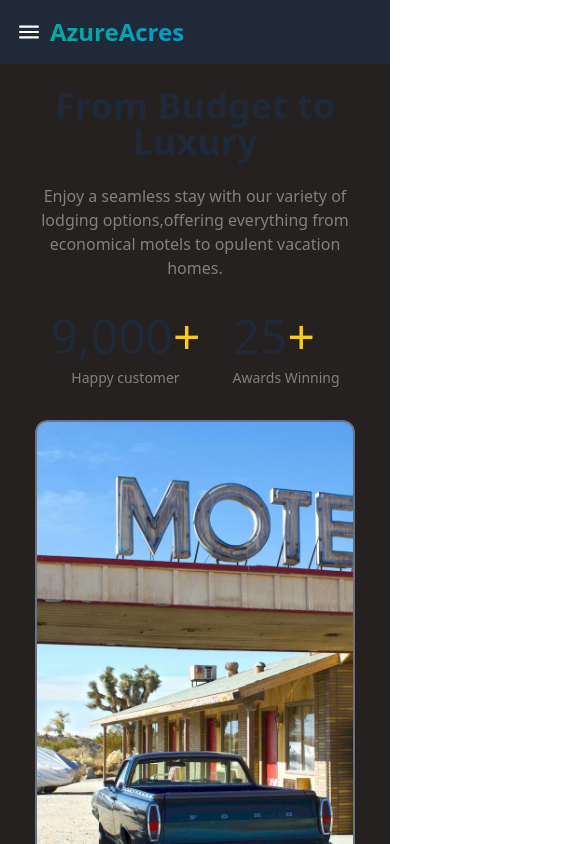
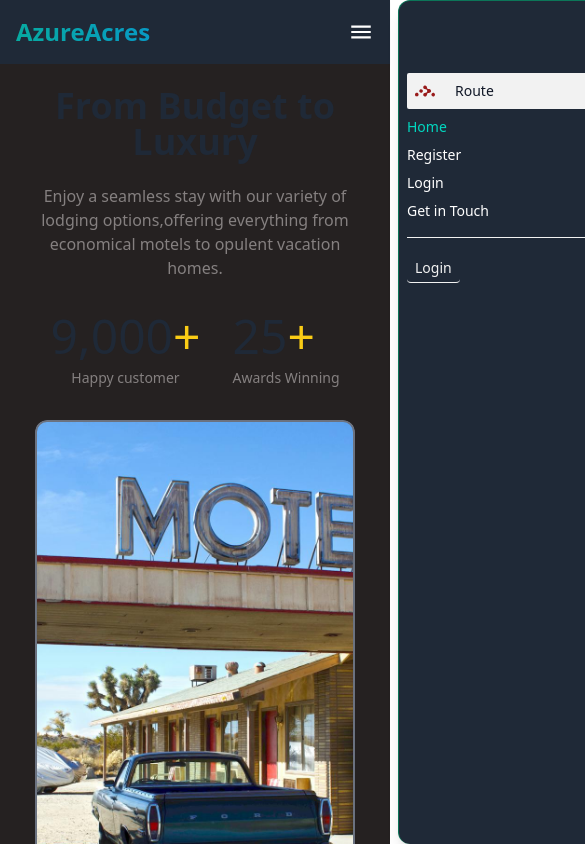
Before and after one commit to strongfornt/AzureAcres, a React (Vite) app: page / in a window 390 px wide. Shown: the top 844 px of the page, 585 px wide, since content can reach past the window. Built offline with nearby package versions, Linux system fonts and the light colour scheme; no server answers.

Commit message:
addign responsive menu

```diff
--- a/src/Components/Faq/Faq.jsx
+++ b/src/Components/Faq/Faq.jsx
@@ -5,9 +5,8 @@ export default function Faq() {
     <>
       <section className="">
         <div className="container flex flex-col justify-between  min-w-full  mx-auto  lg:flex-row lg:justify-between">
-          <div className="flex items-center  mx-auto mb-4  min-w-full lg:min-w-0     justify-center  mt-8 lg:mt-0 h-72 sm:h-80 lg:h-96 xl:h-112 2xl:h-128">
+          <div className="flex items-center  mb-4  min-w-full lg:min-w-0     justify-center  mt-8 lg:mt-0 h-72 sm:h-80 lg:h-96 xl:h-112 2xl:h-128">
             <img
-
               data-aos="zoom-in"
               data-aos-delay="1000 "
               data-aos-duration="1000"
@@ -21,21 +20,24 @@ data-aos-duration="1000"
               data-aos="zoom-in"
               data-aos-delay="1200 "
               data-aos-duration="1200"
-            className="text-3xl font-bold leading-none sm:text-3xl text-accent">
+              className="text-3xl font-bold leading-none sm:text-3xl text-accent"
+            >
               Our value
             </h1>
             <h1
               data-aos="zoom-in"
               data-aos-delay="1400 "
               data-aos-duration="1400"
-            className="text-4xl my-2 font-semibold text-[#383737]">
+              className="text-4xl my-2 font-semibold text-[#383737]"
+            >
               Value We Give to You
             </h1>
             <p
               data-aos="zoom-in"
               data-aos-delay="1600 "
               data-aos-duration="1600"
-            className=" mb-8 text-sm text-[#968989] sm:mb-8">
+              className=" mb-8 text-sm text-[#968989] sm:mb-8"
+            >
               At AzureAcres, we are committed to providing exceptional service
               and value to our guests. Our FAQs section addresses common
               inquiries about our amenities, booking, and more.{" "}
@@ -46,39 +48,55 @@ data-aos-duration="1000"
                   data-aos="zoom-in"
                   data-aos-delay="1800 "
                   data-aos-duration="1800"
-            className="collapse collapse-plus shadow-md ">
+                  className="collapse collapse-plus shadow-md "
+                >
                   <input type="radio" name="my-accordion-3" defaultChecked />
                   <div className="collapse-title text-xl font-medium text-[#322f2f] ">
                     What amenities are included with the property?
                   </div>
                   <div className="collapse-content">
-                  <p className=" text-sm text-[#968989]" > Enjoy high-speed Wi-Fi, fitness center, swimming pool, on-site dining, laundry facilities, secure parking, and fully equipped kitchens in many units.</p>
+                    <p className=" text-sm text-[#968989]">
+                      {" "}
+                      Enjoy high-speed Wi-Fi, fitness center, swimming pool,
+                      on-site dining, laundry facilities, secure parking, and
+                      fully equipped kitchens in many units.
+                    </p>
                   </div>
                 </div>
                 <div
                   data-aos="zoom-in"
                   data-aos-delay="2000 "
                   data-aos-duration="2000"
-              className="collapse collapse-plus shadow-md">
+                  className="collapse collapse-plus shadow-md"
+                >
                   <input type="radio" name="my-accordion-3" />
                   <div className="collapse-title text-xl font-medium text-[#322f2f]">
                     What is your booking and cancellation policy?
                   </div>
                   <div className="collapse-content">
-                  <p className="text-sm text-[#968989]" >  Book with a deposit; cancel up to 48 hours before arrival without penalty. Later cancellations incur a one-night room charge.</p>
+                    <p className="text-sm text-[#968989]">
+                      {" "}
+                      Book with a deposit; cancel up to 48 hours before arrival
+                      without penalty. Later cancellations incur a one-night
+                      room charge.
+                    </p>
                   </div>
                 </div>
                 <div
                   data-aos="zoom-in"
                   data-aos-delay="2200 "
                   data-aos-duration="2200"
-              className="collapse collapse-plus shadow-md   ">
+                  className="collapse collapse-plus shadow-md   "
+                >
                   <input type="radio" name="my-accordion-3" />
                   <div className="collapse-title text-xl font-medium text-[#322f2f]">
                     What safety and security measures are in place?
                   </div>
                   <div className="collapse-content">
-                  <p className="text-sm text-[#968989]" >We prioritize your safety with secure access, 24/7 surveillance, and trained on-site staff for assistance.</p>
+                    <p className="text-sm text-[#968989]">
+                      We prioritize your safety with secure access, 24/7
+                      surveillance, and trained on-site staff for assistance.
+                    </p>
                   </div>
                 </div>
               </div>
--- a/src/Footer/Footer.jsx
+++ b/src/Footer/Footer.jsx
@@ -4,8 +4,8 @@ import logo from '../assets/house/a.png'
 export default function Footer() {
   return (
     <>
-    <footer data-aos="fade-up"  data-aos-duration="1000"  className="px-4 divide-y border-t ">
-	<div className="container flex flex-col justify-between py-10 mx-auto space-y-8 lg:flex-row lg:space-y-0">
+    <footer data-aos="fade-up"  data-aos-duration="1000"  className="px-4 divide-y border-t rounded-t-xl ">
+	<div className="container  flex flex-col justify-between py-10 mx-auto space-y-8 lg:flex-row lg:space-y-0">
 		<div className="lg:w-1/3">
 			<a rel="noopener noreferrer" href="#" className="flex justify-center space-x-3 lg:justify-start">
 			<div className="flex items-center justify-center w-12 h-12 rounded-full ">
--- /dev/null
+++ b/src/Header/Nav.css
@@ -0,0 +1,5 @@
+/* Class to blur the main content */
+.blur-effect {
+    filter: blur(5px);
+    pointer-events: none; /* Prevent clicks and interactions */
+}
--- a/src/Header/Navbar.jsx
+++ b/src/Header/Navbar.jsx
@@ -1,9 +1,12 @@
-import { useContext, useEffect, useState } from "react";
+import { useContext, useState } from "react";
 import { Link, NavLink } from "react-router-dom";
 import { AuthContext } from "../ContextProvider/ContextProvider";
 import profile from "./../assets/house/deFaultProfile1.png";
 import { useLocation } from "react-router-dom";
+import { calculateScrollbarWidth } from "./ScrollBar";
+import "./Nav.css";
 import OutsideClickHandler from "react-outside-click-handler";
+import { SiReactrouter } from "react-icons/si";
 
 export default function Navbar() {
   const location = useLocation();
@@ -14,7 +17,20 @@ export default function Navbar() {
       .catch(() => console.log("something is wrong"));
   };
 
-  // console.log('from navbar',user);
+  const disableScrolling = () => {
+    const scrollbarWidth = calculateScrollbarWidth();
+
+    document.body.style.paddingRight = `${scrollbarWidth}px`;
+
+    document.body.style.overflow = "hidden";
+  };
+
+  const enableScrolling = () => {
+    document.body.style.paddingRight = "0";
+
+    document.body.style.overflow = "auto";
+  };
+
   const navRoute = (
     <>
       <NavLink
@@ -22,9 +38,9 @@ export default function Navbar() {
         onClick={() => setMenu(!menu)}
         className={({ isActive }) =>
           isActive
-            ? " text-accent w-fit text-sm font-medium "
-            : `text-sm w-fit  font-medium ${
-                location.pathname == "/" ? "lg:text-white" : "text-black/60 "
+            ? ` text-accent w-fit text-sm font-medium  `
+            : `text-sm w-fit  font-medium  ${
+                location.pathname == "/" ? "text-white" : "text-black/60 "
               } `
         }
       >
@@ -44,7 +60,7 @@ export default function Navbar() {
           isActive
             ? "text-accent w-fit text-sm font-medium "
             : `text-sm w-fit ${
-                location.pathname == "/" ? "lg:text-white" : "text-black/60 "
+                location.pathname == "/" ? "text-white" : "text-black/60 "
               } font-medium `
         }
       >
@@ -63,7 +79,7 @@ export default function Navbar() {
           isActive
             ? "text-accent text-sm font-medium w-fit"
             : `text-sm ${
-                location.pathname == "/" ? "lg:text-white" : "text-black/60 "
+                location.pathname == "/" ? "text-white" : "text-black/60 "
               }  font-medium  w-fit `
         }
       >
@@ -83,7 +99,7 @@ export default function Navbar() {
             isActive
               ? "  text-accent text-sm font-medium w-fit "
               : ` text-sm ${
-                  location.pathname == "/" ? "lg:text-white" : "text-black/60 "
+                  location.pathname == "/" ? "text-white" : "text-black/60 "
                 }   font-medium w-fit `
           }
         >
@@ -104,7 +120,7 @@ export default function Navbar() {
               isActive
                 ? "  text-accent text-sm font-medium w-fit "
                 : ` text-sm ${
-                    location.pathname == "/" ? "lg:text-white" : "text-black/60 "
+                    location.pathname == "/" ? "text-white" : "text-black/60 "
                   }    font-medium w-fit `
             }
           >
@@ -126,7 +142,7 @@ export default function Navbar() {
           isActive
             ? "text-accent text-sm font-medium w-fit"
             : `text-sm ${
-                location.pathname == "/" ? "lg:text-white" : "text-black/60 "
+                location.pathname == "/" ? "text-white" : "text-black/60 "
               }  font-medium w-fit `
         }
       >
@@ -142,8 +158,6 @@ export default function Navbar() {
   );
   const [menu, setMenu] = useState(false);
 
-  //  console.log(location);
-
   return (
     <div className="">
       <div
@@ -153,14 +167,29 @@ export default function Navbar() {
       >
         {/* menu bar start */}
         <div className=" navbar-start relative gap-2  ">
+          <div>
+            <a className="font-extrabold  text-2xl  bg-300%  bg-gradient-to-r from-accent/75 via-info/75 to-success/75 text-transparent bg-clip-text animate-gradient">
+              AzureAcres
+            </a>
+          </div>
+        </div>
+        {/* menu bar end*/}
+
+        <div className="navbar-center hidden lg:flex">
+          <ul className="menu menu-horizontal px-1 gap-4 items-center  ">
+            {navRoute}
+          </ul>
+        </div>
+        <div className="navbar-end gap-2 flex  ">
+          <OutsideClickHandler onOutsideClick={() => setMenu(false)}>
             <div className="items-center flex   lg:hidden">
-            <label  className=" swap swap-rotate  border-none  ">
+              <label className=" swap swap-rotate  border-none  ">
                 {/* this hidden checkbox controls the state */}
                 <input
                   type="checkbox"
                   onChange={() => {
-                setMenu(!menu)
-
+                    setMenu(!menu);
+                    menu ? enableScrolling() : disableScrolling();
                   }}
                   checked={menu ? true : false}
                 />
@@ -168,7 +197,7 @@ export default function Navbar() {
                 {/* hamburger icon */}
 
                 <svg
-                className={`swap-off fill-current ${
+                  className={`swap-off fill-current z-30 ${
                     location.pathname == "/" && "text-white"
                   }`}
                   xmlns="http://www.w3.org/2000/svg"
@@ -181,7 +210,7 @@ export default function Navbar() {
 
                 {/* close icon */}
                 <svg
-                className={`swap-on fill-current ${
+                  className={`swap-on fill-current z-30 ${
                     location.pathname == "/" && "text-white"
                   }`}
                   xmlns="http://www.w3.org/2000/svg"
@@ -196,50 +225,121 @@ export default function Navbar() {
 
             <ul
               tabIndex={0}
-              className={`menu absolute top-10 -left-60  menu-sm lg:hidden   text-xl  dropdown-content border-r border-t border-b border-success border-opacity-60
-                   mt-3 z-[10] p-2 shadow-xl bg-base-100 rounded-r-xl w-max  gap-3 py-5  ${
-                     menu && "-left-[16px] duration-300  "
+              className={`menu absolute mr-6  -top-3 -right-64 min-w-56 menu-sm lg:hidden text-xl  dropdown-content border-l border-t  border-success border-opacity-60
+                   mt-3 z-[10] shadow-lg ${
+                     location.pathname == "/" ? "bg-gray-800" : "bg-base-100"
+                   }  min-h-screen  rounded-l-xl w-max  gap-2    ${
+                menu && "-right-[20px] duration-500 transition-all "
               }`}
             >
+              {user && (
+                <li className="flex  items-center mt-8   ">
+                  <div className="avatar">
+                    <div className="w-10 rounded-full ring-1 ring-accent ring-offset-base-100 ring-offset-2">
+                      <img src={user?.photoURL || profile} />
+                    </div>
+                  </div>
+                  <div>
+                    <h2
+                      className={`text-lg font-bold  ${
+                        location.pathname == "/"
+                          ? "text-white"
+                          : "text-[#191515]"
+                      }`}
+                    >
+                      {user?.displayName || "Anonymous"}
+                    </h2>
+                  </div>
+                </li>
+              )}
+
+              <li
+                className={` rounded-sm ${
+                  location.pathname == "/"
+                    ? "bg-base-200 text-gray-900 "
+                    : "bg-gray-800 text-white"
+                } ${user ?'':'mt-16'} `}
+              >
+                <p className={`flex items-center p-2 space-x-3 rounded-md  `}>
+                  <SiReactrouter
+                    className={`text-xl  ${
+                      location.pathname == "/" ? "text-red-800" : "text-white"
+                    } `}
+                  />
+                  <span>Route</span>
+                </p>
+              </li>
               {navRoute}
 
-              <li className="mt-5">
-                <a className="relative inline-flex items-center justify-start border border-success btn btn-sm cursor-pointer overflow-hidden font-medium transition-all bg-white rounded hover:bg-white group">
-                  <span className="w-48 h-48 rounded rotate-[-40deg] bg-success absolute bottom-0 left-0 -translate-x-full ease-out duration-500 transition-all translate-y-full mb-9 ml-9 group-hover:ml-0 group-hover:mb-32 group-hover:translate-x-0"></span>
-                  <span className="relative w-full text-left text-black transition-colors duration-300 ease-in-out group-hover:text-white">
-                    Sign in
+              <div
+                className={`${
+                  location.pathname == "/" ? "bg-base-200" : "bg-gray-800"
+                } w-full inline-flex h-[1px] my-2`}
+              ></div>
+              <li className="">
+                {user ? (
+                  <button
+                    onClick={handleLogout}
+                    className={`flex px-2 py-1 w-fit  relative rounded group overflow-hidden font-medium border-b
+              ${
+                location.pathname == "/"
+                  ? "border-base-200 text-base-200"
+                  : "border-gray-800 text-gray-800"
+              }
+              `}
+                  >
+                    <span
+                      className={`absolute top-0 left-0 flex w-full h-0 mb-0 transition-all duration-200 ease-out transform translate-y-0 ${
+                        location.pathname == "/" ? "bg-base-200" : "bg-gray-800"
+                      } group-hover:h-full opacity-90`}
+                    ></span>
+                    <span
+                      className={`relative ${
+                        location.pathname == "/"
+                          ? "group-hover:text-gray-800"
+                          : "group-hover:text-white"
+                      }`}
+                    >
+                      Logout
                     </span>
-                </a>
-              </li>
-              <li>
-                <a className="relative inline-flex items-center justify-start border border-info btn btn-sm overflow-hidden font-medium transition-all bg-white rounded hover:bg-white group">
-                  <span className="w-48 h-48 rounded rotate-[-40deg] bg-info absolute bottom-0 left-0 -translate-x-full ease-out duration-500 transition-all translate-y-full mb-9 ml-9 group-hover:ml-0 group-hover:mb-32 group-hover:translate-x-0"></span>
-                  <span className="relative w-full text-left text-black transition-colors duration-300 ease-in-out group-hover:text-white">
-                    Sign up
+                  </button>
+                ) : (
+                  <Link
+                    to="/login"
+                    onClick={() => setMenu(false)}
+                    className={`flex px-2 py-1 w-fit  relative rounded group overflow-hidden font-medium border-b
+              ${
+                location.pathname == "/"
+                  ? "border-base-200 text-base-200"
+                  : "border-gray-800 text-gray-800"
+              }
+              `}
+                  >
+                    <span
+                      className={`absolute top-0 left-0 flex w-full h-0 mb-0 transition-all duration-200 ease-out transform translate-y-0 ${
+                        location.pathname == "/" ? "bg-base-200" : "bg-gray-800"
+                      } group-hover:h-full opacity-90`}
+                    ></span>
+                    <span
+                      className={`relative ${
+                        location.pathname == "/"
+                          ? "group-hover:text-gray-800"
+                          : "group-hover:text-white"
+                      }`}
+                    >
+                      Login
                     </span>
-                </a>
+                  </Link>
+                )}
               </li>
             </ul>
+          </OutsideClickHandler>
 
-          <div>
-            <a className="font-extrabold  text-2xl  bg-300%  bg-gradient-to-r from-accent/75 via-info/75 to-success/75 text-transparent bg-clip-text animate-gradient">
-              AzureAcres
-            </a>
-          </div>
-        </div>
-        {/* menu bar end*/}
-
-        <div className="navbar-center hidden lg:flex">
-          <ul className="menu menu-horizontal px-1 gap-4 items-center  ">
-            {navRoute}
-          </ul>
-        </div>
-        <div className="navbar-end gap-2 flex  ">
           {loading ? (
-            <div className=" flex items-center gap-1">
+            <div className="  hidden lg:flex items-center gap-1">
               <div
                 className="tooltip-bottom tooltip flex items-center"
-                data-tip={user?.displayName || "Name: Null"}
+                data-tip={user?.displayName || "Anonymous"}
               >
                 <div className="avatar">
                   <div className="w-8 rounded-full tooltip ">
@@ -249,17 +349,17 @@ export default function Navbar() {
               </div>
               <button
                 onClick={handleLogout}
-                className=" hidden md:flex px-2 py-1   relative rounded group overflow-hidden font-medium border border-accent/20 text-accent inline-block"
+                className=" hidden lg:flex px-2 py-1   relative rounded group overflow-hidden font-medium border border-accent/20 text-accent inline-block"
               >
                 <span className="absolute top-0 left-0 flex w-full h-0 mb-0 transition-all duration-200 ease-out transform translate-y-0 bg-accent group-hover:h-full opacity-90"></span>
                 <span className="relative group-hover:text-white">Logout</span>
               </button>
             </div>
           ) : user ? (
-            <div className=" flex   items-center gap-1">
+            <div className=" lg:flex hidden  items-center gap-1">
               <div
                 className=" tooltip-left md:tooltip-bottom tooltip  flex items-center "
-                data-tip={user?.displayName || "Name: Null"}
+                data-tip={user?.displayName || "Anonymous"}
               >
                 <div className="avatar">
                   <div className="w-8 rounded-full tooltip  ">
@@ -278,7 +378,7 @@ export default function Navbar() {
           ) : (
             <Link
               to="/login"
-              className=" md:flex hidden   px-2 py-1 relative rounded group overflow-hidden font-medium border border-accent/20 text-accent inline-block"
+              className=" lg:flex hidden   px-2 py-1 relative rounded group overflow-hidden font-medium border border-accent/20 text-accent inline-block"
             >
               <span className="absolute top-0 left-0 flex w-full h-0 mb-0 transition-all duration-200 ease-out transform translate-y-0 bg-accent group-hover:h-full opacity-90"></span>
               <span className="relative group-hover:text-white">Login</span>
--- /dev/null
+++ b/src/Header/ScrollBar.jsx
@@ -0,0 +1,18 @@
+ export const calculateScrollbarWidth = () => {
+    // Create a temporary element to calculate scrollbar width
+    const tempElement = document.createElement('div');
+    tempElement.style.width = '100px';
+    tempElement.style.height = '100px';
+    tempElement.style.overflow = 'scroll';
+    tempElement.style.position = 'absolute';
+    tempElement.style.top = '-9999px'; // Hide it off-screen
+    document.body.appendChild(tempElement);
+
+    // Calculate the scrollbar width
+    const scrollbarWidth = tempElement.offsetWidth - tempElement.clientWidth;
+
+    // Clean up: remove the temporary element
+    document.body.removeChild(tempElement);
+
+    return scrollbarWidth;
+};
```
Also changed, not shown: src/Components/ResidenceCard/CardDetails.jsx (+91 -42 lines). Lines whose indentation alone changed are shown as unchanged.
